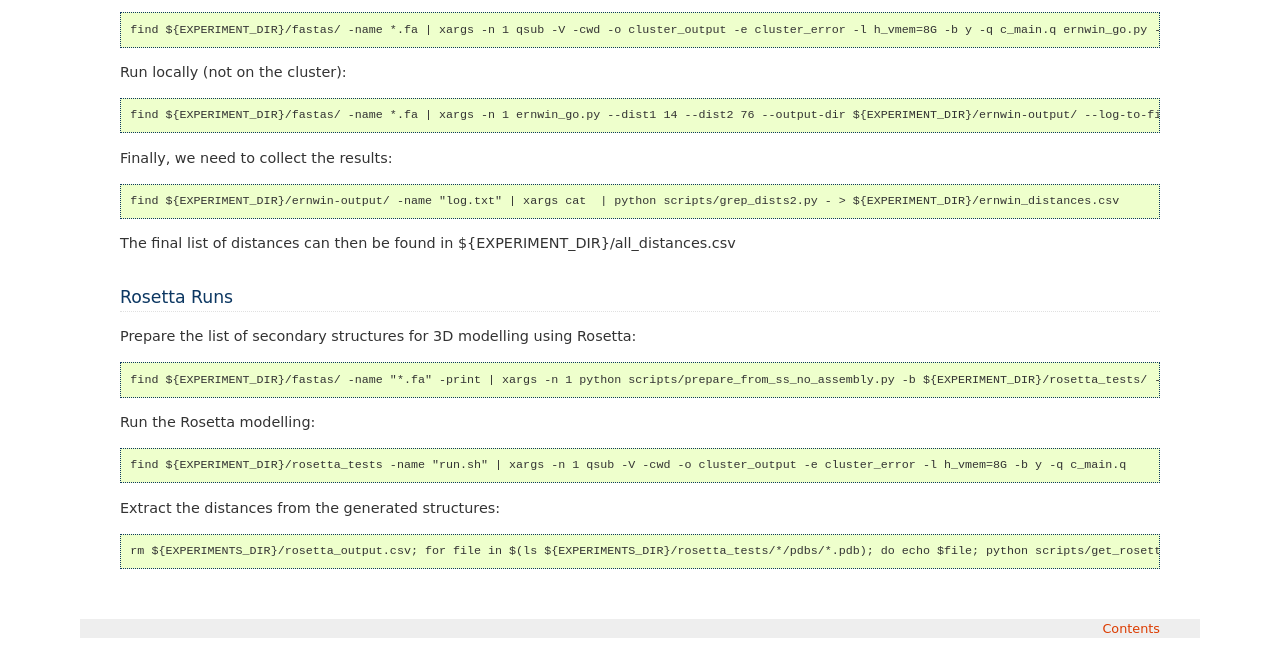
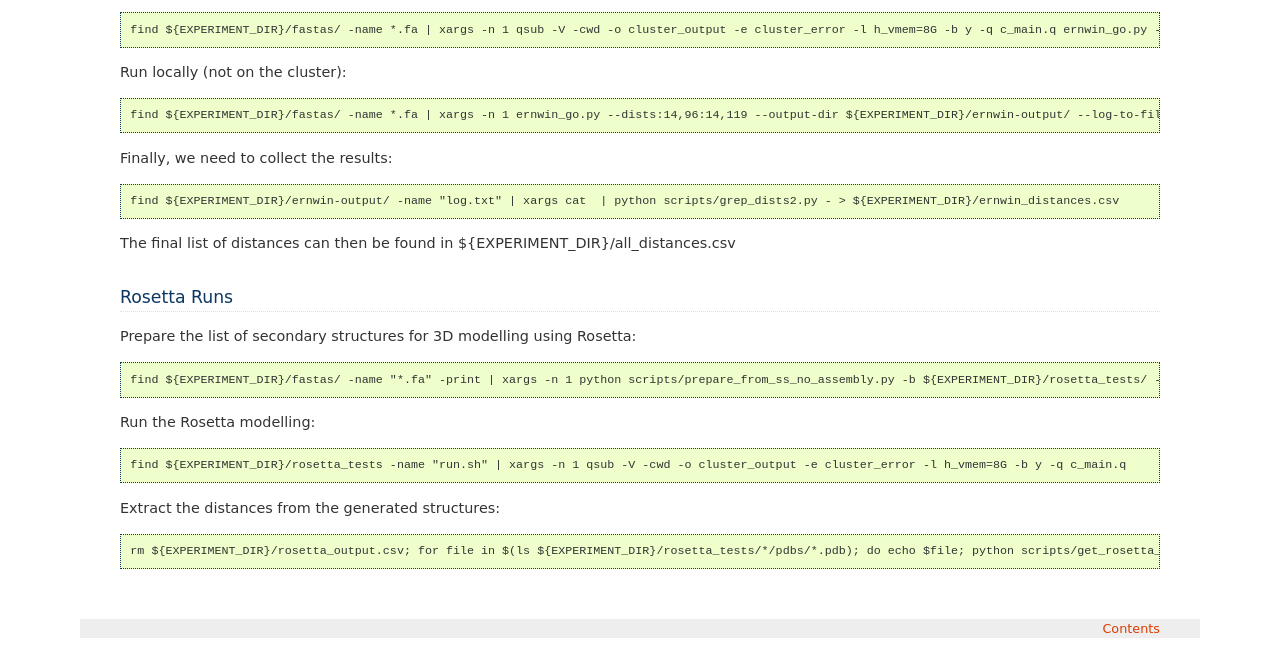
Before and after one commit to pkerpedjiev/frenwin, a Sphinx documentation site: the page built from doc/index.rst, in a window 1280 px wide. Shown: the part 1393-2038 px from the top of the page. Built offline with Sphinx 7.4.7, drawn with Linux system fonts in a browser that asks for light colours.

Commit message:
Updated the documentation to use the new distance parameters

```diff
--- a/doc/index.rst
+++ b/doc/index.rst
@@ -86,11 +86,11 @@ using the `-n` option::
 
 Run ernwin (this will produce 10000 samples, as controlled by the -i option).::
 
-    find ${EXPERIMENT_DIR}/fastas/ -name *.fa | xargs -n 1 qsub -V -cwd -o cluster_output -e cluster_error -l h_vmem=8G -b y -q c_main.q ernwin_go.py --dist1 14 --dist2 76 --output-dir ${EXPERIMENT_DIR}/ernwin-output/ --log-to-file -i 10000
+    find ${EXPERIMENT_DIR}/fastas/ -name *.fa | xargs -n 1 qsub -V -cwd -o cluster_output -e cluster_error -l h_vmem=8G -b y -q c_main.q ernwin_go.py --dists 14,96:14,119 --output-dir ${EXPERIMENT_DIR}/ernwin-output/ --log-to-file -i 10000
 
 Run locally (not on the cluster)::
 
-    find ${EXPERIMENT_DIR}/fastas/ -name *.fa | xargs -n 1 ernwin_go.py --dist1 14 --dist2 76 --output-dir ${EXPERIMENT_DIR}/ernwin-output/ --log-to-file -i 10000
+    find ${EXPERIMENT_DIR}/fastas/ -name *.fa | xargs -n 1 ernwin_go.py --dists:14,96:14,119 --output-dir ${EXPERIMENT_DIR}/ernwin-output/ --log-to-file -i 10000
 
 Finally, we need to collect the results::
 
@@ -111,4 +111,4 @@ Run the Rosetta modelling::
 
 Extract the distances from the generated structures::
 
-    rm ${EXPERIMENTS_DIR}/rosetta_output.csv; for file in $(ls ${EXPERIMENTS_DIR}/rosetta_tests/*/pdbs/*.pdb); do echo $file; python scripts/get_rosetta_distances.py -d 13,36 $file >> ${EXPERIMENTS_DIR}/rosetta_output.csv; done;
+    rm ${EXPERIMENT_DIR}/rosetta_output.csv; for file in $(ls ${EXPERIMENT_DIR}/rosetta_tests/*/pdbs/*.pdb); do echo $file; python scripts/get_rosetta_distances.py -d 13,36 $file >> ${EXPERIMENT_DIR}/rosetta_output.csv; done;
```
